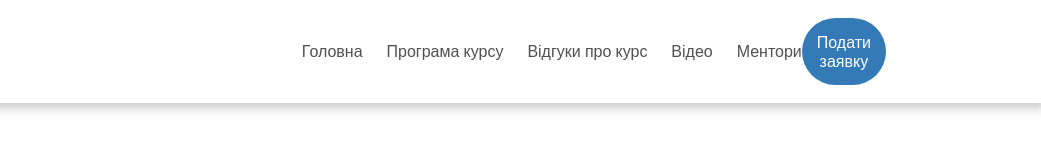
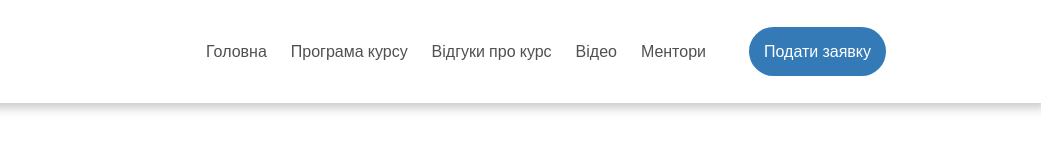
Before and after one commit to ChokolatePancake/mockup4, a website: page src/index.html in a window 1280 px wide. Shown: the full height of the page, 239-1280 px from the left. Drawn offline with nearby package versions, Linux system fonts and the light colour scheme; files that its build step writes are made by us from their sources.

Commit message:
Update header.scss

```diff
--- a/src/scss/header.scss
+++ b/src/scss/header.scss
@@ -8,7 +8,6 @@
   }
   &__logo-burger {
     display: flex;
-    width: 100%;
   }
   &__logo {
     img {
@@ -82,6 +81,9 @@
     >.container {
       display: block;
     }
+    &__logo-burger {
+      width: 100%;
+    }
     &__burger {
       display: block;
       margin: auto 0 auto auto;
```
